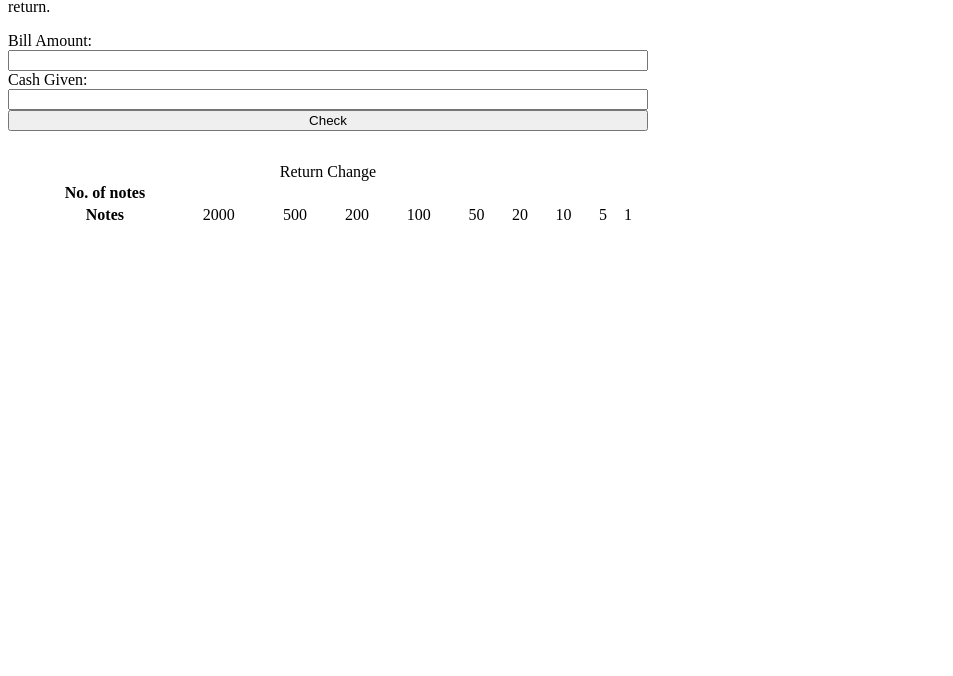
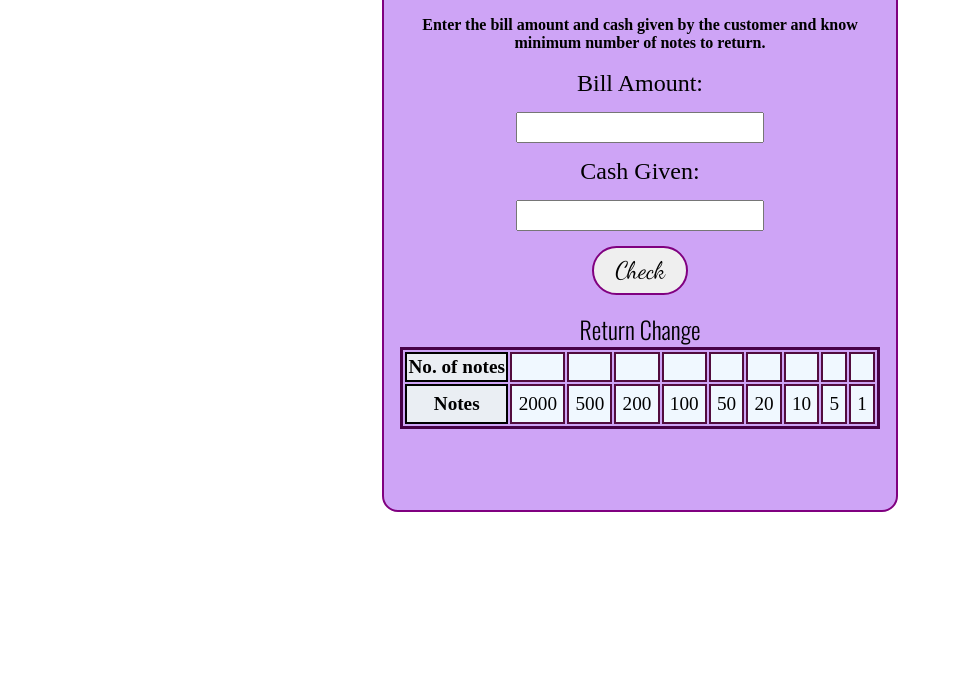
Before and after one commit to umeshmehta14/Cash-register, a plain HTML site: page index.html in a window 1280 px wide. Shown: the part 124-800 px from the top of the page, without its empty margins (0-953 px from the left). Drawn offline with nearby package versions, Linux system fonts and the light colour scheme; a web font is replaced by a local one.

Commit message:
with css

```diff
--- a/index.html
+++ b/index.html
@@ -25,7 +25,7 @@
 
         <table class="change-table">
             <caption>Return Change</caption>
-            <tr>
+            <tr class="t-r">
                 <th>No. of notes</th>
                 <td class="no-of-note"></td>
                 <td class="no-of-note"></td>
@@ -37,7 +37,7 @@
                 <td class="no-of-note"></td>
                 <td class="no-of-note"></td>
             </tr>
-            <tr>
+            <tr class="t-r">
                 <th>Notes</th>
                 <td>2000</td>
                 <td>500</td>
--- a/style.css
+++ b/style.css
@@ -1,5 +1,88 @@
+@import url('https://fonts.googleapis.com/css2?family=BIZ+UDPMincho&family=Dancing+Script&family=Montserrat:wght@200&family=Oswald:wght@300&family=Pacifico&family=Roboto+Mono:wght@100&family=Roboto:wght@100&display=swap');
+
+
+/* font-family: 'BIZ UDPMincho', serif;
+font-family: 'Dancing Script', cursive;
+font-family: 'Montserrat', sans-serif;
+font-family: 'Oswald', sans-serif;
+font-family: 'Pacifico', cursive;
+font-family: 'Roboto', sans-serif;
+font-family: 'Roboto Mono', monospace; */
 .container{
     display: flex;
     flex-direction: column;
-    width: 50vw;
+    width: 30rem;
+    height: 35rem;
+    text-align: center;
+    padding: 2rem 1rem;
+    margin: auto;
+    background-color: rgb(206, 164, 246);
+    border: 2px solid purple;
+    border-radius: 1rem;
 }
+
+.heading{
+    text-align: center;
+    font-family: 'BIZ UDPMincho', serif;
+    font-weight: bold;
+    text-decoration:underline;
+
+}
+
+.description{
+    padding: 2px 2px ;
+    font-weight: bold;
+}
+
+label{
+    font-size:x-large;
+}
+
+input{
+    margin: 15px auto ;
+    height: 25px;
+    width: 15rem;
+}
+
+button{
+    display: inline;
+    padding: 8px 10px;
+    margin: 0px 12rem;
+    font-size: x-large;
+    font-family: 'Dancing Script', cursive;
+    border: 2px solid purple;
+    border-radius: 30px;
+}
+
+button:hover{
+    background-color: rgb(54, 3, 58);
+    color: aliceblue;
+}
+
+caption{
+    font-size: x-large;
+    font-family: 'Oswald', sans-serif;
+    margin: auto;
+    margin-top: -1rem;
+    /* margin-bottom: 1rem; */
+}
+
+.change-table{
+    border: 3px solid rgb(71, 2, 71);
+    font-size: larger;
+}
+
+.t-r{
+    height: 30px;
+}
+
+td{
+    border: 2px solid rgb(82, 12, 62);
+    padding: 7px 6px;
+    background-color: aliceblue;
+}
+
+th{
+    background-color: rgb(234, 238, 243);
+    border: 2px solid black;
+}
```
